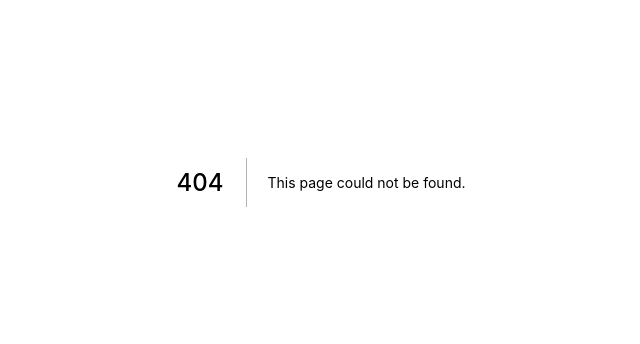
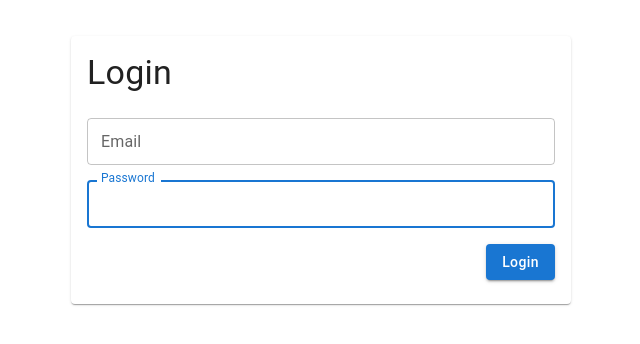
Before and after one commit to mejikdev/silo2, a Next.js app: page /auth/login in a window 1280 px wide. Before the commit this address had no page. Shown: the part 218-562 px from the top of the page, without its empty margins (319-959 px from the left). Built offline with nearby package versions, Linux system fonts and the light colour scheme.

Commit message:
feat: auth login UI

```diff
--- /dev/null
+++ b/features/auth/hooks/useLogin.js
@@ -0,0 +1,49 @@
+import { useForm } from "react-hook-form";
+import * as React from "react";
+
+export const useLogin = () => {
+  const methods = useForm();
+
+  const [isLoading, setIsloading] = React.useState(false);
+
+  const handleLogin = React.useCallback((data) => {
+    setIsloading(true);
+    console.log(data);
+  }, []);
+
+  const inputs = [
+    {
+      name: "email",
+      label: "Email",
+      placeholder: "Your email adress",
+      autoFocus: true,
+      type: "email",
+      validation: {
+        required: {
+          value: true,
+          message: "Email is required!",
+        },
+      },
+    },
+    {
+      name: "password",
+      label: "Password",
+      placeholder: "Your password adress",
+      autoFocus: true,
+      type: "password",
+      validation: {
+        required: {
+          value: true,
+          message: "Password is required!",
+        },
+      },
+    },
+  ];
+
+  return {
+    inputs,
+    isLoading,
+    methods,
+    handleLogin,
+  };
+};
--- /dev/null
+++ b/features/auth/index.js
@@ -0,0 +1 @@
+export * from "./routes";
--- /dev/null
+++ b/features/auth/routes/Login.jsx
@@ -0,0 +1,36 @@
+import { Box, Card, CardContent, Container } from "@mui/material";
+import * as React from "react";
+import { Title } from "../../../components/common/Title";
+import { Form } from "../../../components/Form/Form";
+import { useLogin } from "../hooks/useLogin";
+
+export const Login = React.memo(function Login() {
+  const { inputs, isLoading, methods, handleLogin } = useLogin();
+
+  return (
+    <Container
+      sx={{
+        display: "flex",
+        height: "95vh",
+        alignItems: "center",
+        justifyContent: "center",
+      }}
+    >
+      <Box>
+        <Card sx={{ minWidth: 500 }}>
+          <CardContent>
+            <Title>Login</Title>
+            <Form
+              inputs={inputs}
+              isLoading={isLoading}
+              methods={methods}
+              submitText="login"
+              loadingSubmitText="login"
+              onSubmit={handleLogin}
+            />
+          </CardContent>
+        </Card>
+      </Box>
+    </Container>
+  );
+});
--- /dev/null
+++ b/features/auth/routes/index.js
@@ -0,0 +1 @@
+export * from "./Login";
--- /dev/null
+++ b/pages/auth/login.js
@@ -0,0 +1,9 @@
+import * as React from "react";
+
+import { Login } from "../../features/auth";
+
+const LoginPage = () => {
+  return <Login />;
+};
+
+export default LoginPage;
```
